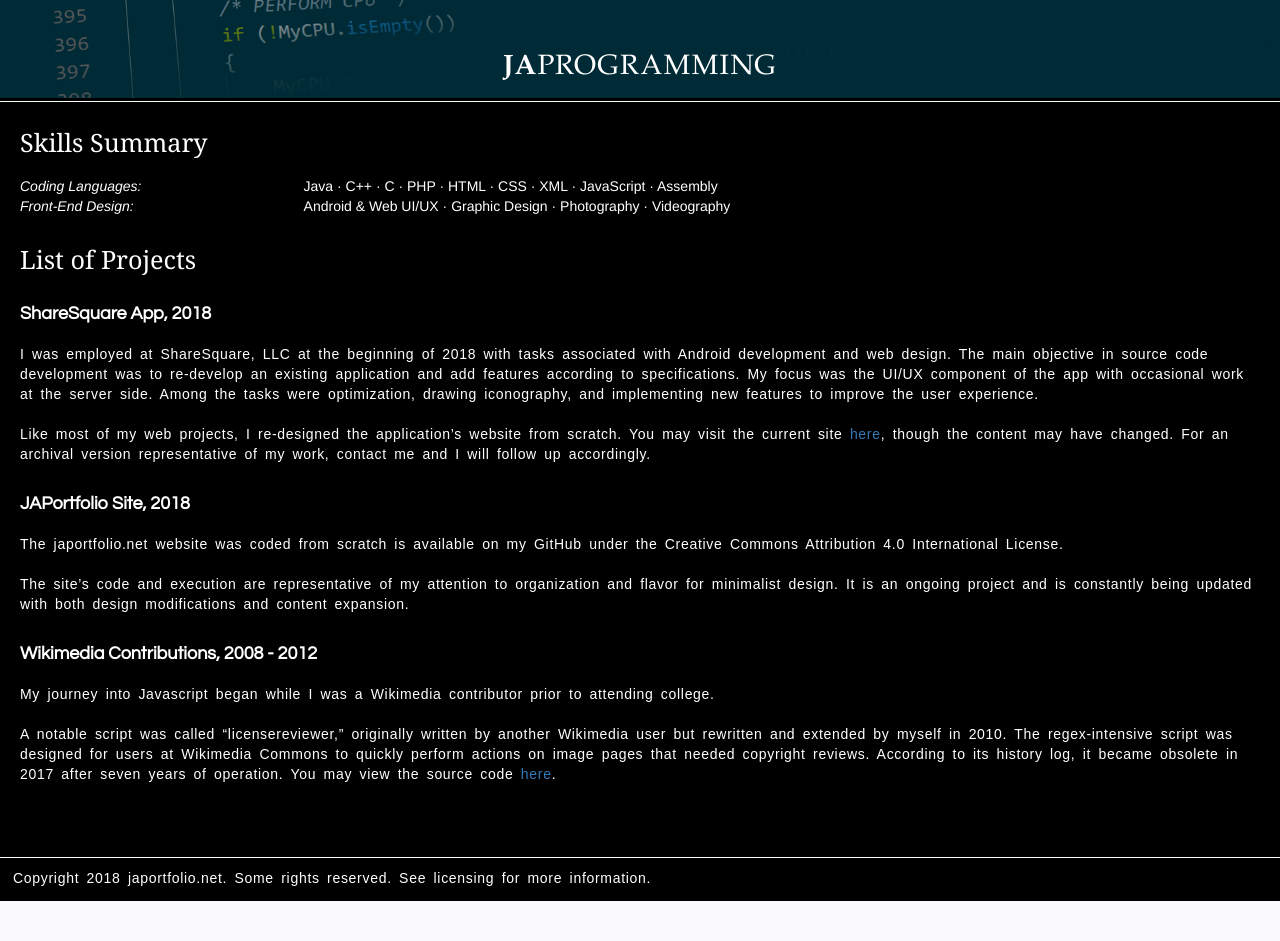
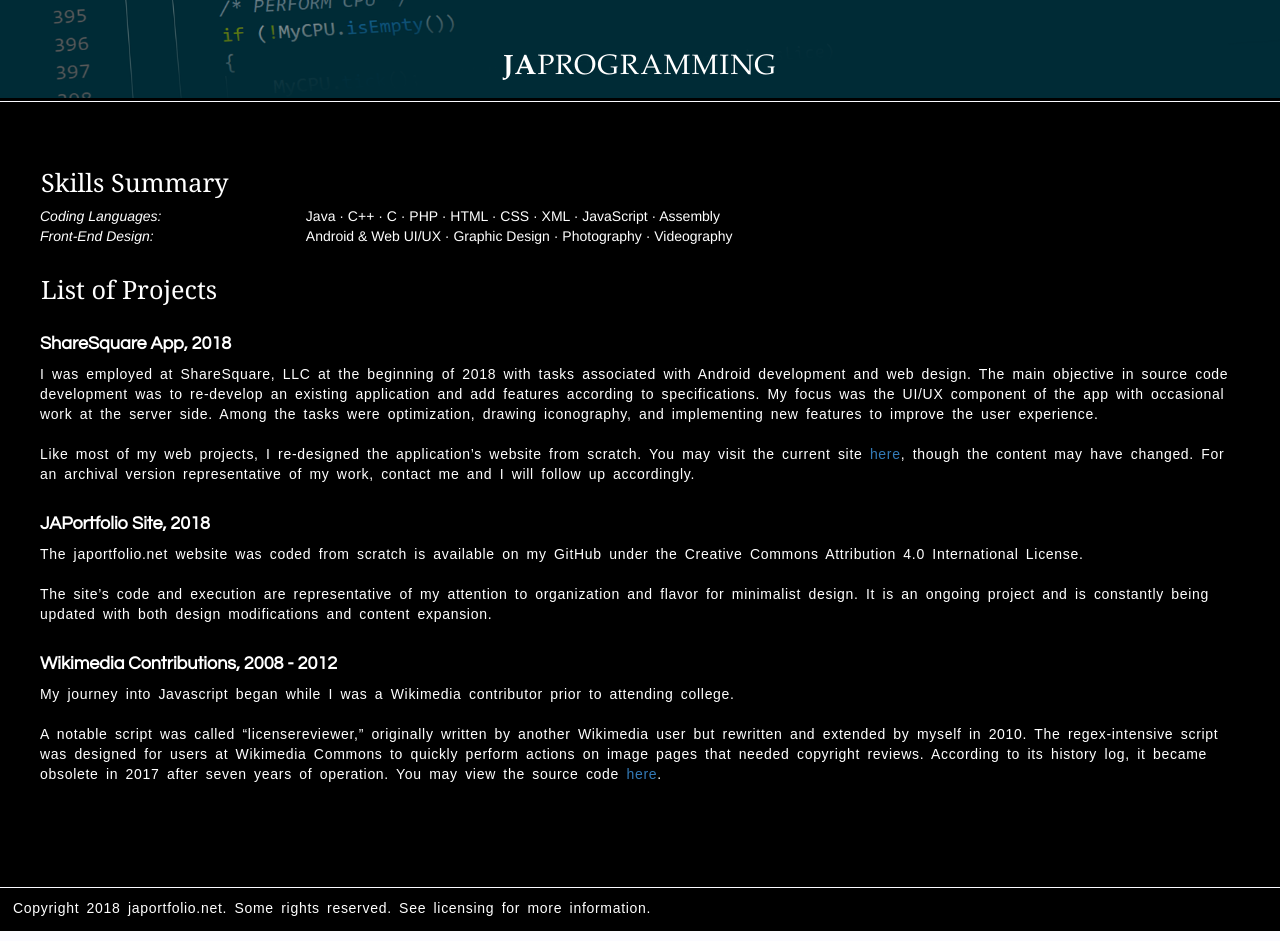
Before and after one commit to jjvila/jjvila.github.io, a plain HTML site: page coding.html in a window 1280 px wide. Shown: the part 460-1401 px from the top of the page. Before the commit the page ends 1371 px from the top, so only its background shows below. Drawn offline with nearby package versions, Linux system fonts and the light colour scheme.

Commit message:
[experimental] begin transition to new padding system; attempt menu bug fix for one page

```diff
--- a/coding.html
+++ b/coding.html
@@ -5,10 +5,10 @@
 <meta charset="utf-8">
   <meta name="viewport" content="width=device-width, initial-scale=1">
   <link rel="stylesheet" href="https://maxcdn.bootstrapcdn.com/bootstrap/3.3.7/css/bootstrap.min.css">
+  <link rel="stylesheet" type="text/css" href="style.css">
   <script src="https://ajax.googleapis.com/ajax/libs/jquery/3.3.1/jquery.min.js"></script>
   <script src="https://maxcdn.bootstrapcdn.com/bootstrap/3.3.7/js/bootstrap.min.js"></script>
   <script src="js/main.js"></script>
-  <link rel="stylesheet" type="text/css" href="style.css">
 
 </head>
 <body>
@@ -51,11 +51,8 @@
 <!-- Lower Content -->
 <div class="lower-content">
   <div class="line-decor" style="top: 3px;"></div>
-
-  <!-- Desktop Version -->
-
-  <h1 class="margin-hd">Skills Summary</h1>
-  <p class="margin-md"> </p>
+  <div class="fluid-padding">
+    <h1 class="h-section">Skills Summary</h1>
     <table class="table1">
       <tr>
         <td><i>Coding Languages:</i></td>
@@ -66,23 +63,22 @@
         <td>Android & Web UI/UX  ·  Graphic Design  ·  Photography  ·  Videography</td>
       </tr>
     </table>
-
-<h1 class="margin-hd">List of Projects</h1>
-<h2 class="margin-hd">ShareSquare App, 2018</h2>
-<p class="margin-md"> I was employed at ShareSquare, LLC at the beginning of 2018 with tasks associated with Android development and web design. The main objective in source code development was to re-develop an existing application and add features according to specifications. My focus was the UI/UX component of the app with occasional work at the server side. Among the tasks were optimization, drawing iconography, and implementing new features to improve the user experience.
+    <h1 class="h-section">List of Projects</h1>
+    <h2 class="h-section">ShareSquare App, 2018</h2>
+    <p> I was employed at ShareSquare, LLC at the beginning of 2018 with tasks associated with Android development and web design. The main objective in source code development was to re-develop an existing application and add features according to specifications. My focus was the UI/UX component of the app with occasional work at the server side. Among the tasks were optimization, drawing iconography, and implementing new features to improve the user experience.
       <br><br>Like most of my web projects, I re-designed the application’s website from scratch. You may visit the current site <a href="http://sharesquareapp.com/">here</a>, though the content may have changed. For an archival version representative of my work, contact me and I will follow up accordingly.
     </p>
-<h2 class="margin-hd">JAPortfolio Site, 2018</h2>
-<p class="margin-md"> The japortfolio.net website was coded from scratch is available on my GitHub under the Creative Commons Attribution 4.0 International License.
+    <h2 class="h-section">JAPortfolio Site, 2018</h2>
+    <p> The japortfolio.net website was coded from scratch is available on my GitHub under the Creative Commons Attribution 4.0 International License.
       <br><br>The site’s code and execution are representative of my attention to organization and flavor for minimalist design. It is an ongoing project and is constantly being updated with both design modifications and content expansion.
     </p>
-<h2 class="margin-hd">Wikimedia Contributions, 2008 - 2012</h2>
-<p class="margin-md">
-  My journey into Javascript began while I was a Wikimedia contributor prior to attending college.
+    <h2 class="h-section">Wikimedia Contributions, 2008 - 2012</h2>
+    <p>My journey into Javascript began while I was a Wikimedia contributor prior to attending college.
       <br><br>A notable script was called “licensereviewer,” originally written by another Wikimedia user but rewritten and extended by myself in 2010. The regex-intensive script was designed for users at Wikimedia Commons to quickly perform actions on image pages that needed copyright reviews. According to its history log, it became obsolete in 2017 after seven years of operation. You may view the source code <a href="https://commons.wikimedia.org/wiki/User:ZooFari/licensereviewer.js">here</a>.
+    </p>
 
-</p>
-  <!-- Mobile Version -->
+
+  </div>
 
 </div>
 
--- a/style.css
+++ b/style.css
@@ -68,6 +68,12 @@ hr {
 .margin-hd {
 	margin: 30px 20px 10px 20px;
 }
+
+.h-section {
+	margin-top: 30px;
+	margin-bottom: 10px;
+}
+
 .txt-segoe {
 	font-family: "Segoe UI", Tahoma, Geneva, Verdana, sans-serif;
 }
@@ -105,8 +111,8 @@ hr {
 	position:fixed;
 	top: 0;
 	left: 0;
+	right:0;
 	z-index: 999;
-	width: 100%;
 	background: black;
 }
 
@@ -127,7 +133,7 @@ hr {
 
 .menu-column-1 {
   float: left;
-  width: 70%;
+  width: 80%;
 	padding-left:30px;
 	background-color: black;
 	height: 50px;
@@ -135,7 +141,7 @@ hr {
 
 .menu-column-2 {
   float: right;
-  width: 30%;
+  width: 20%;
 	background-color: black;
 	height: 50px;
 }
@@ -283,9 +289,29 @@ hr {
 	z-index: 500;
 	width: 100%;
 	height: 100%;
-	background: linear-gradient(black, black);
+	background: black;
 	padding-bottom: 50px;
 }
+.fluid-padding {
+	padding: 10px 5px 5px 5px;
+
+}
+@media screen and (min-width: 450px) {
+	.fluid-padding {
+		padding: 10px;
+	}
+}
+@media screen and (min-width: 767.5px) {
+	.fluid-padding {
+		padding: 20px;
+	}
+}
+@media screen and (min-width: 1000px) {
+	.fluid-padding {
+		padding: 40px;
+	}
+}
+
 .lower-content-img {
 	float: right;
 	width: 20%;
@@ -568,7 +594,6 @@ hr {
 /* Tables */
 .table1 {
 	width: 100%;
-	margin: 20px;
 	color: white;
 }
 
```
Also changed, not shown: about.html (+1 -2 lines). Lines whose indentation alone changed are shown as unchanged.
